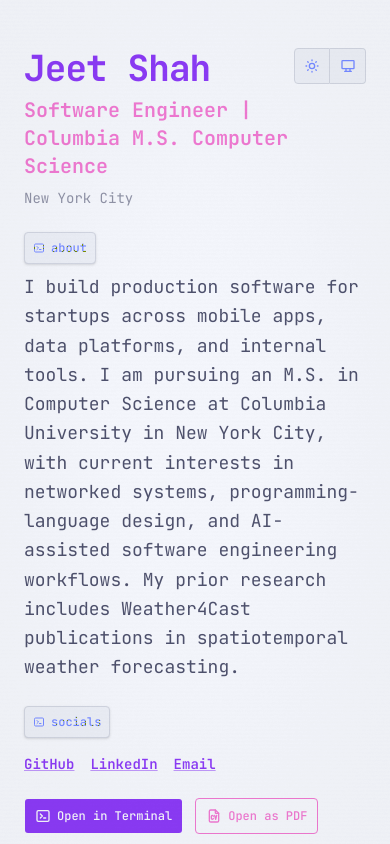
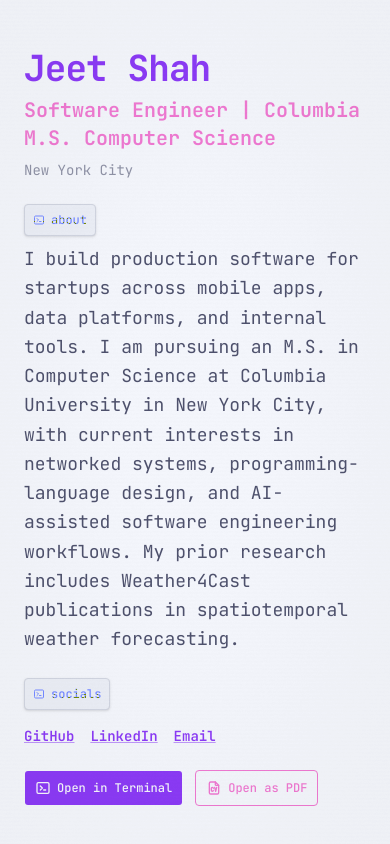
Before and after one commit to jeetsh4h/jeetsh4h-dev, a Next.js app: page / in a window 390 px wide. Shown: the top 844 px of the page. Built offline with nearby package versions, Linux system fonts and the light colour scheme.

Commit message:
fix: let profile role use wider layout

```diff
--- a/components/profile.tsx
+++ b/components/profile.tsx
@@ -12,21 +12,24 @@ export default function Profile() {
 
   return (
     <>
-      <div className="flex justify-between items-start">
-        <div className="space-y-2">
+      <div className="relative space-y-2">
+        <div>
           <h1 className="text-4xl md:text-5xl font-bold text-primary tracking-tight">
             {intro.name}
           </h1>
-          <p className="text-xl font-semibold text-secondary">{intro.role}</p>
-          <p className="text-sm text-muted-foreground">{intro.location}</p>
         </div>
 
-        <div className="flex items-center">
+        <p className="text-xl font-semibold text-secondary max-w-2xl">
+          {intro.role}
+        </p>
+        <p className="text-sm text-muted-foreground">{intro.location}</p>
+
+        <div className="absolute right-0 top-0 hidden items-center md:flex">
           <Button
             nativeButton={false}
             render={<Link href="/terminal" />}
             variant={null}
-            className="hidden md:flex h-9 rounded cursor-pointer mr-2 bg-primary text-primary-foreground border-transparent hover:bg-primary-foreground hover:text-primary hover:border-primary transition-all"
+            className="h-9 rounded cursor-pointer mr-2 bg-primary text-primary-foreground border-transparent hover:bg-primary-foreground hover:text-primary hover:border-primary transition-all"
           >
             <IconTerminal2 className="size-4" />
             <span>Open in Terminal</span>
@@ -39,7 +42,7 @@ export default function Profile() {
                   nativeButton={false}
                   render={<Link href="/pdf" />}
                   variant={null}
-                  className="hidden md:flex h-9 rounded cursor-pointer mr-2 bg-secondary-foreground text-secondary border-secondary hover:bg-secondary hover:text-secondary-foreground hover:border-secondary transition-all"
+                  className="h-9 rounded cursor-pointer mr-2 bg-secondary-foreground text-secondary border-secondary hover:bg-secondary hover:text-secondary-foreground hover:border-secondary transition-all"
                 >
                   <IconFileCv className="size-4" />
                   <span>Open as PDF</span>
```
